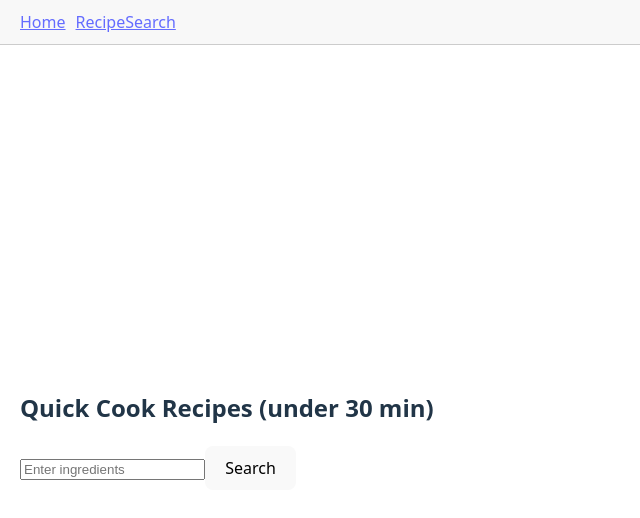
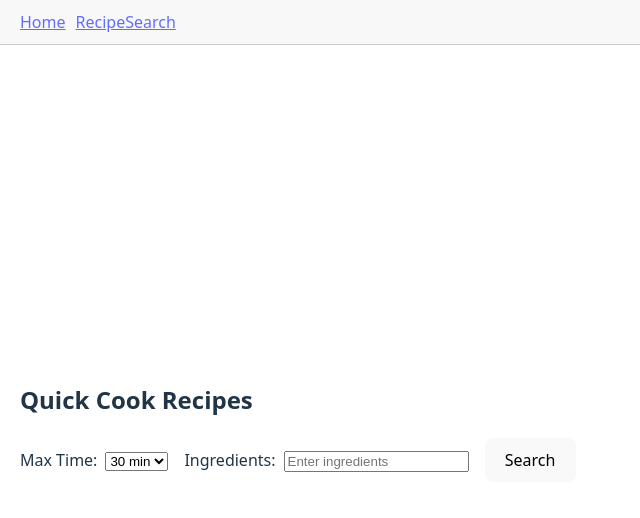
Before and after one commit to luciayin9944/Recipe_Search_App, a React (Vite) app: page /recipes in a window 1280 px wide. Shown: the top 518 px of the page, without its empty margins (0-640 px from the left). Built offline with nearby package versions, Linux system fonts and the light colour scheme.

Commit message:
add time filter

```diff
--- a/src/pages/RecipeSearch.jsx
+++ b/src/pages/RecipeSearch.jsx
@@ -3,11 +3,12 @@ import RecipeCard from "../components/RecipeCard";
 
 function RecipeSearch() {
     const [query, setQuery] = useState("");
+    const [maxTime, setMaxTIme] = useState(30);
     const [results, setResults] = useState([]);
     const [loading, setLoading] = useState(false);
     const [hasSearched, setHasSearched] = useState(false);
 
-    async function searchRecipes(query) {
+    async function searchRecipes(query, maxTime) {
         const res = await fetch(
             `https://tasty.p.rapidapi.com/recipes/list?q=${query}&from=0&size=10`,
             {
@@ -20,8 +21,8 @@ function RecipeSearch() {
         );
         const data = await res.json();
 
-        // data for cooking time less than 30mins
-        const filteredData = data.results.filter((res) => res.total_time_minutes && res.total_time_minutes<=30);
+        // data for cooking time less than maxTime
+        const filteredData = data.results.filter((res) => res.total_time_minutes && res.total_time_minutes<=maxTime);
         return filteredData;
     }
 
@@ -31,7 +32,7 @@ function RecipeSearch() {
         setLoading(true)
         setHasSearched(true)
         try{
-            const data = await searchRecipes(query);
+            const data = await searchRecipes(query, maxTime);
             setResults(data);
         } catch (error) {
             console.error(error);
@@ -44,14 +45,33 @@ function RecipeSearch() {
 
     return (
         <>
-          <h2>Quick Cook Recipes (under 30 min)</h2>
+          <h2>Quick Cook Recipes</h2>
+
+          <div style={{ display: "flex", alignItems: "center", gap: "16px", marginBottom: "16px" }}>
+            <label>
+                Max Time:
+                <select
+                value={maxTime}
+                onChange={(e)=> setMaxTIme(Number(e.target.value))}
+                style={{ marginLeft: "8px" }}
+                >
+                    <option value={30}>30 min</option>
+                    <option value={20}>20 min</option>
+                    <option value={10}>10 min</option>
+                </select>
+            </label>
+            <label>
+                Ingredients:
                 <input
                     value={query}
                     onChange={(e) => setQuery(e.target.value)}
                     placeholder="Enter ingredients"
+                    style={{ marginLeft: "8px" }}
                 />
+            </label>
 
             <button onClick={hanldSearch}>Search</button>
+          </div>
 
           {hasSearched && !loading && results.length===0 && (
             <p>No recipes found.</p>
```
Lines whose indentation alone changed are shown as unchanged.
